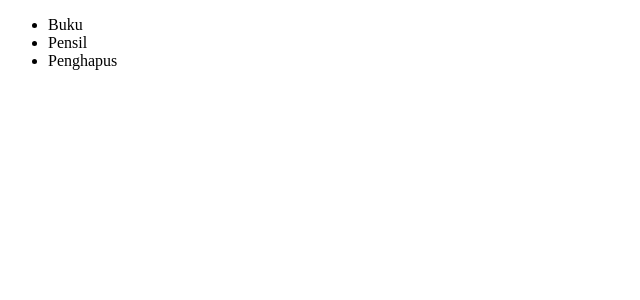
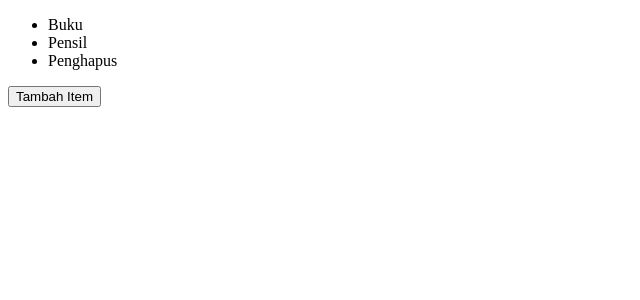
Before and after one commit to mrisqiamiruladieb/belajar_vuejs, a Vue app: page / in a window 1280 px wide. Shown: the top 300 px of the page, without its empty margins (0-640 px from the left). Built offline with nearby package versions, Linux system fonts and the light colour scheme.

Commit message:
feat: dynamic data - menambahkan item ke array

```diff
--- a/src/App.vue
+++ b/src/App.vue
@@ -3,6 +3,7 @@
     <ul>
       <li v-for="item in items" :key="item.id">{{ item.name }}</li>
     </ul>
+    <button @click="addItem">Tambah Item</button>
   </div>
 </template>
 
@@ -17,6 +18,12 @@ export default {
         { id: 3, name: 'Penghapus'}
         ]
     }
+  },
+  methods: {
+    addItem() {
+      const newItem = { id: this.items.length + 1, name: "Barang Baru"};
+      this.items.push(newItem);
+    }
   }
 }
 </script>
```
